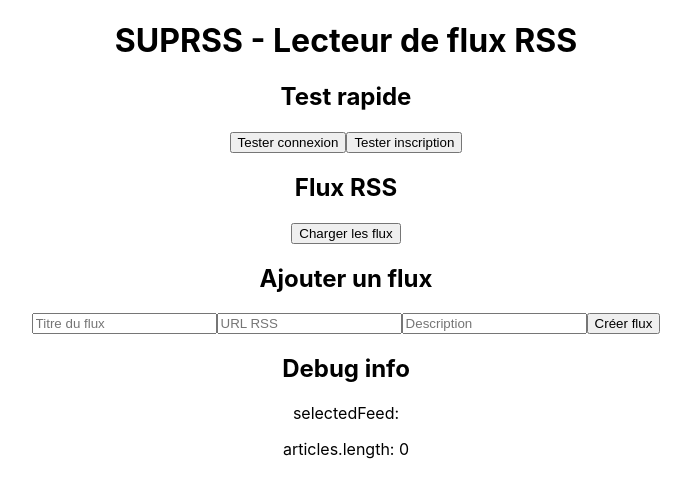
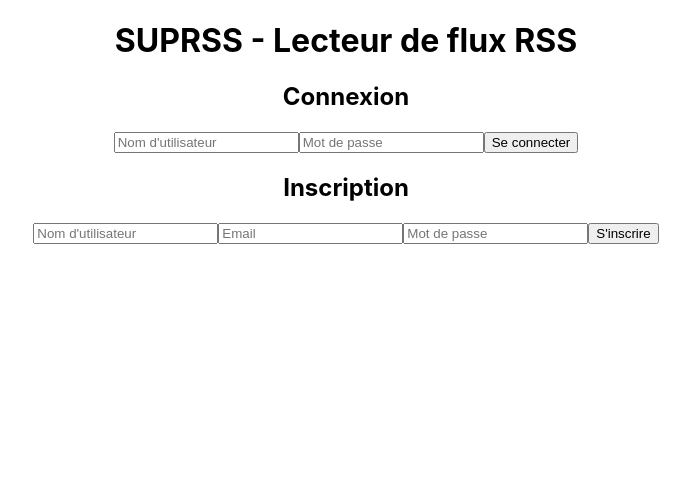
Before and after one commit to ethestory/4PROJ, a React (Create React App) app in the folder frontend/: page / in a window 1280 px wide. Shown: the top 498 px of the page, without its empty margins (294-985 px from the left). Built offline with nearby package versions, Linux system fonts and the light colour scheme.

Commit message:
inscription, connexion et déconnexion utilisateur ok

```diff
--- a/frontend/src/App.js
+++ b/frontend/src/App.js
@@ -6,23 +6,43 @@ import './App.css';
 function App() {
   const [message, setMessage] = useState('');
   const [feeds, setFeeds] = useState([]);
+  const [isLoggedIn, setIsLoggedIn] = useState(false);
+  const [currentUser, setCurrentUser] = useState(null);
+  const [loginData, setLoginData] = useState({ username: '', password: '' });
+  const [registerData, setRegisterData] = useState({ username: '', email: '', password: '' });
+  const [newFeed, setNewFeed] = useState({ title: '', url: '', description: '' });
+  const [selectedFeed, setSelectedFeed] = useState(null);
+  const [articles, setArticles] = useState([]);
 
   const handleRegister = async () => {
     try {
-      const result = await api.register('testuser2', 'test2@example.com', 'password123');
+      const result = await api.register(registerData.username, registerData.email, registerData.password);
       setMessage(result.message || 'Inscription réussie !');
+      setRegisterData({ username: '', email: '', password: '' });
     } catch (error) {
-      setMessage('Erreur inscription :' + error.response?.data?.error);
+      setMessage('Erreur inscription : ' + error.response?.data?.error);
     }
   };
 
   const handleLogin = async () => {
     try {
-      const result = await api.login('testuser', 'motdepasse123');
+      const result = await api.login(loginData.username, loginData.password);
       setMessage(result.message || 'Connexion réussie !');
+      setIsLoggedIn(true);
+      setCurrentUser(loginData.username);
+      setLoginData({ username: '', password: '' });
     } catch (error) {
       setMessage('Erreur connexion : ' + error.response?.data?.error);
     }
+  };
+
+  const logout = () => {
+    setIsLoggedIn(false);
+    setCurrentUser(null);
+    setFeeds([]);
+    setArticles([]);
+    setSelectedFeed(null);
+    setMessage('Déconnecté');
   };
 
   const loadFeeds = async () => {
@@ -33,34 +53,25 @@ function App() {
       setMessage('Erreur lors du chargement des flux');
     }
   };
-  const [newFeed, setNewFeed] = useState({title: '', url: '', description: ''});
 
   const createFeed = async () => {
-    try  {
+    try {
       const response = await axios.post('http://localhost:8000/feeds', {
         ...newFeed,
         owner_id: 1
       });
       setMessage('Flux créé avec succès !');
-      setNewFeed({title: '', url: '', description: ''});
+      setNewFeed({ title: '', url: '', description: '' });
       loadFeeds();
     } catch (error) {
       setMessage('Erreur création de flux : ' + error.response?.data?.error);
     }
   };
 
-  const [selectedFeed, setSelectedFeed] = useState(null);
-  const [articles, setArticles] = useState([]);
-
   const viewArticles = async (feedId) => {
     try {
-
       await axios.post(`http://localhost:8000/feeds/${feedId}/fetch-articles`);
       const response = await axios.get(`http://localhost:8000/feeds/${feedId}/articles`);
-
-      console.log('Artciles reçus:', response.data.articles);
-      console.log('Nombre d\'articles:', response.data.articles?.length);
-
       setArticles(response.data.articles || []);
       setSelectedFeed(feedId);
       setMessage('Articles chargés !');
@@ -84,10 +95,47 @@ function App() {
       <h1>SUPRSS - Lecteur de flux RSS</h1>
       {message && <div style={{padding: '10px', background: '#f0f0f0'}}>{message}</div>}
 
+      {!isLoggedIn ? (
         <div>
-        <h2>Test rapide</h2>
-        <button onClick={handleLogin}>Tester connexion</button>
-        <button onClick={handleRegister}>Tester inscription</button>
+          <div>
+            <h2>Connexion</h2>
+            <input
+              placeholder="Nom d'utilisateur"
+              value={loginData.username}
+              onChange={(e) => setLoginData({...loginData, username: e.target.value})}
+            />
+            <input
+              placeholder="Mot de passe"
+              type="password"
+              value={loginData.password}
+              onChange={(e) => setLoginData({...loginData, password: e.target.value})}
+            />
+            <button onClick={handleLogin}>Se connecter</button>
+
+            <h2>Inscription</h2>
+            <input
+              placeholder="Nom d'utilisateur"
+              value={registerData.username}
+              onChange={(e) => setRegisterData({...registerData, username: e.target.value})}
+            />
+            <input
+              placeholder="Email"
+              value={registerData.email}
+              onChange={(e) => setRegisterData({...registerData, email: e.target.value})}
+            />
+            <input
+              placeholder="Mot de passe"
+              type="password"
+              value={registerData.password}
+              onChange={(e) => setRegisterData({...registerData, password: e.target.value})}
+            />
+            <button onClick={handleRegister}>S'inscrire</button>
+          </div>
+        </div>
+      ) : (
+        <div>
+          <div style={{textAlign: 'right'}}>
+            Connecté : {currentUser} <button onClick={logout}>Déconnexion</button>
           </div>
 
           <div>
@@ -121,11 +169,6 @@ function App() {
             />
             <button onClick={createFeed}>Créer flux</button>
           </div>
-<div>
-  <h2>Debug info</h2>
-  <p>selectedFeed: {selectedFeed}</p>
-  <p>articles.length: {articles.length}</p>
-</div>
 
           {selectedFeed && (
             <div>
@@ -150,7 +193,8 @@ function App() {
               )}
             </div>
           )}
-
+        </div>
+      )}
     </div>
   );
 }
```
Lines whose indentation alone changed are shown as unchanged.
